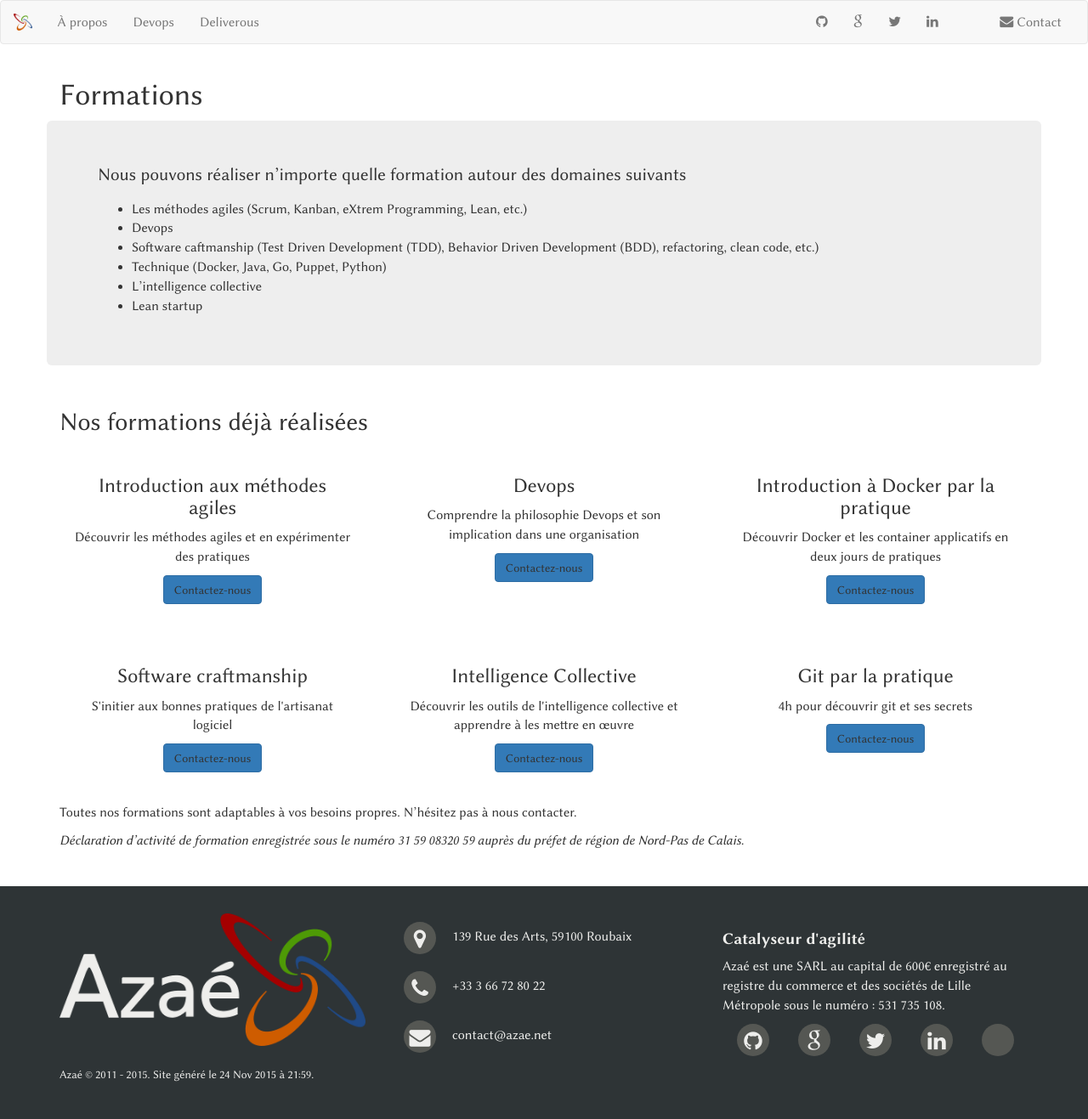
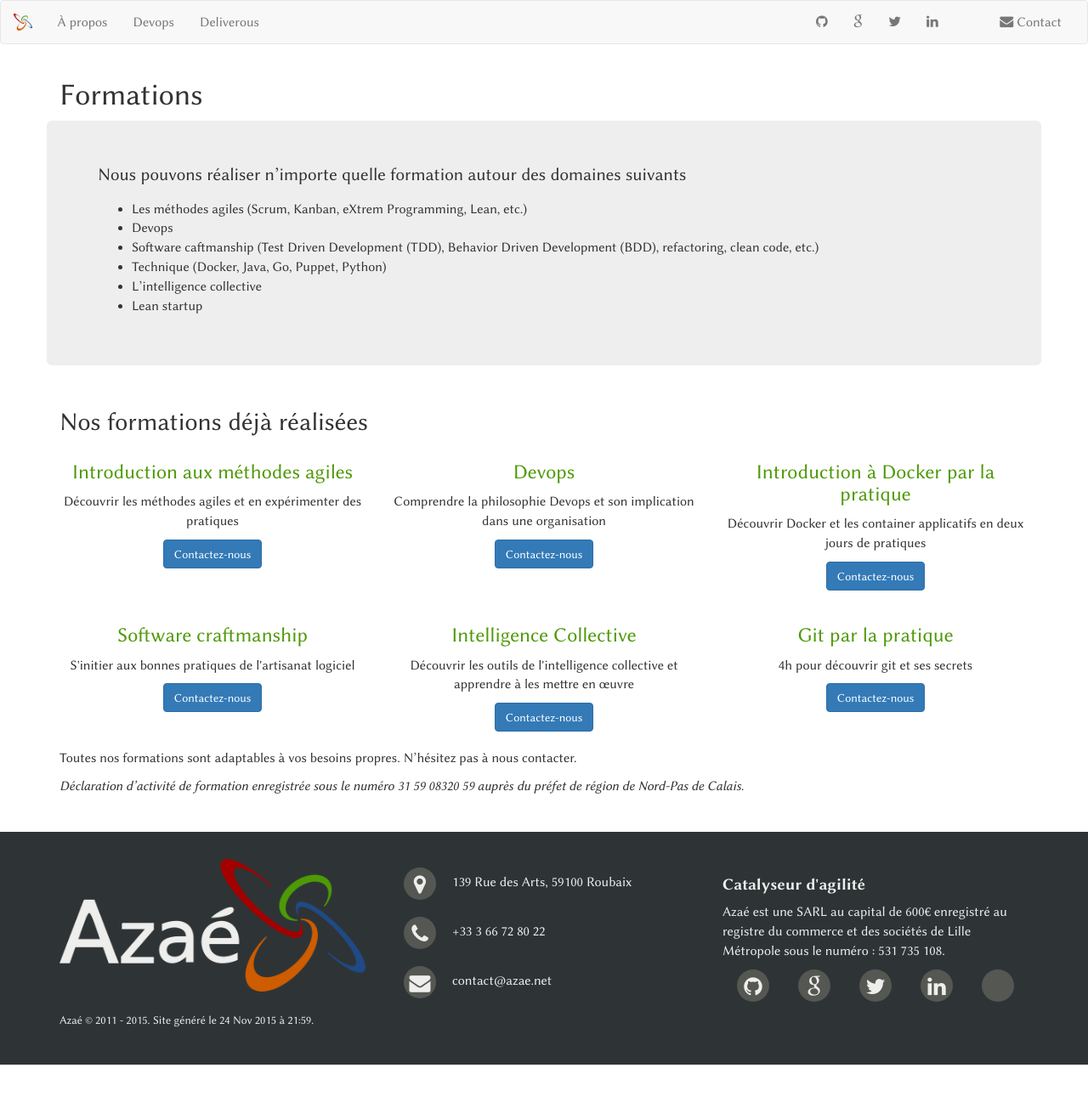
Before and after one commit to coachBZH/azae.net, a Jekyll site: the page built from services/training.html, in a window 1280 px wide. Shown: the whole page at 85% size. Built offline with Jekyll 4.4.1, drawn with Linux system fonts in a browser that asks for light colours; some web fonts are replaced; after the commit the page ends 1253 px from its top, so only the background shows below that.

Commit message:
formation catalog color

```diff
--- a/assets/stylesheets/style.css
+++ b/assets/stylesheets/style.css
@@ -157,20 +157,6 @@
   height: 150px;
 }
 
-.training {
-  border-radius: 6px;
-  padding: 1em;
-}
-
-.training-tag {
-  margin: 3px;
-}
-
-.training a {
-  color: inherit;
-  text-decoration: none;
-}
-
 .label-category {
   background-color: #204a87;
 }
--- a/services/training.html
+++ b/services/training.html
@@ -28,15 +28,13 @@
     {% for training in site.data.formations.catalog %}
         {% assign col = forloop.index | modulo: 3 %}
         <div class="col-md-4">
-            <div class="training">
                 <div class="text-center ">
-                    <h3>{{ training.title }}</h3>
+                    <h3 class="color-chameleon">{{ training.title }}</h3>
                     <p>{{training.description}}</p>
                 </div>
                 <div class="text-center">
                     <a class="btn btn-primary" href="mailto:{{site.contact.email}}">Contactez-nous</a>
                 </div>
-            </div>
         </div>
         {% if col == 0 %}
             </div>
```
